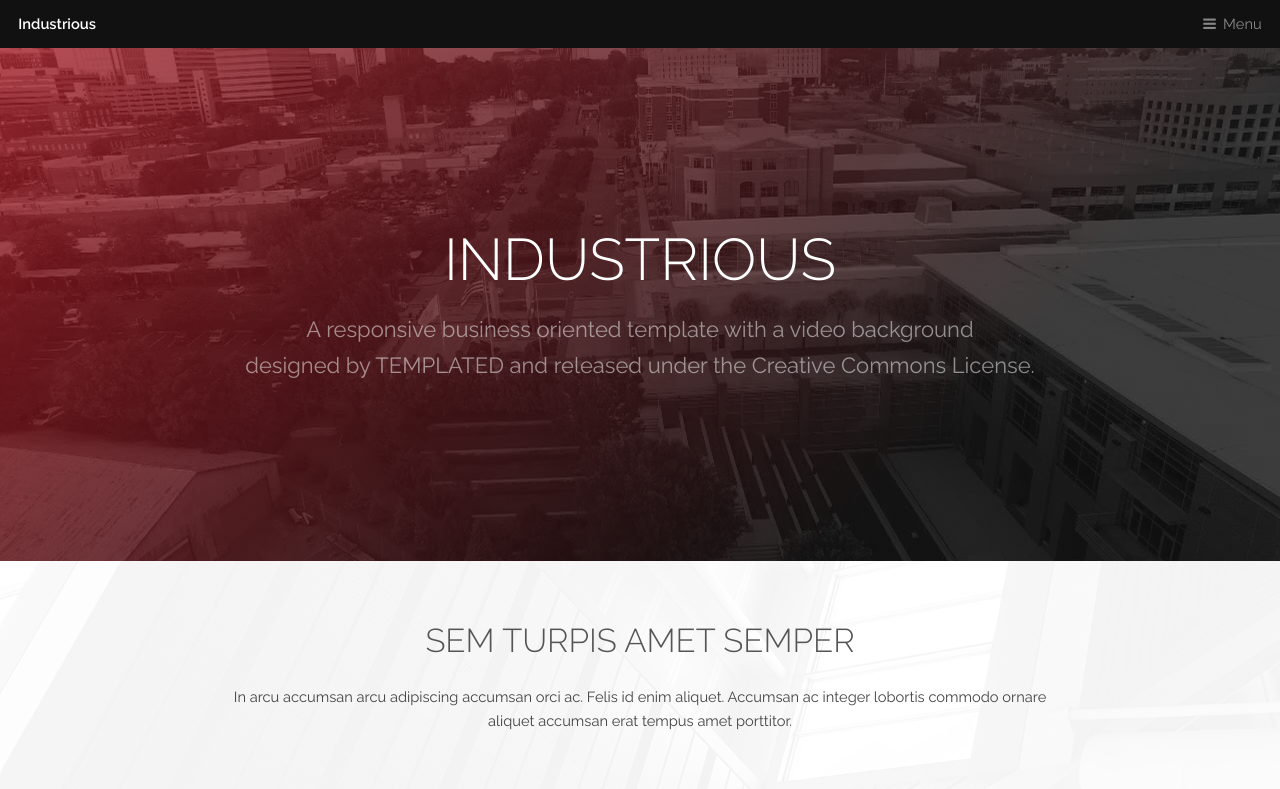
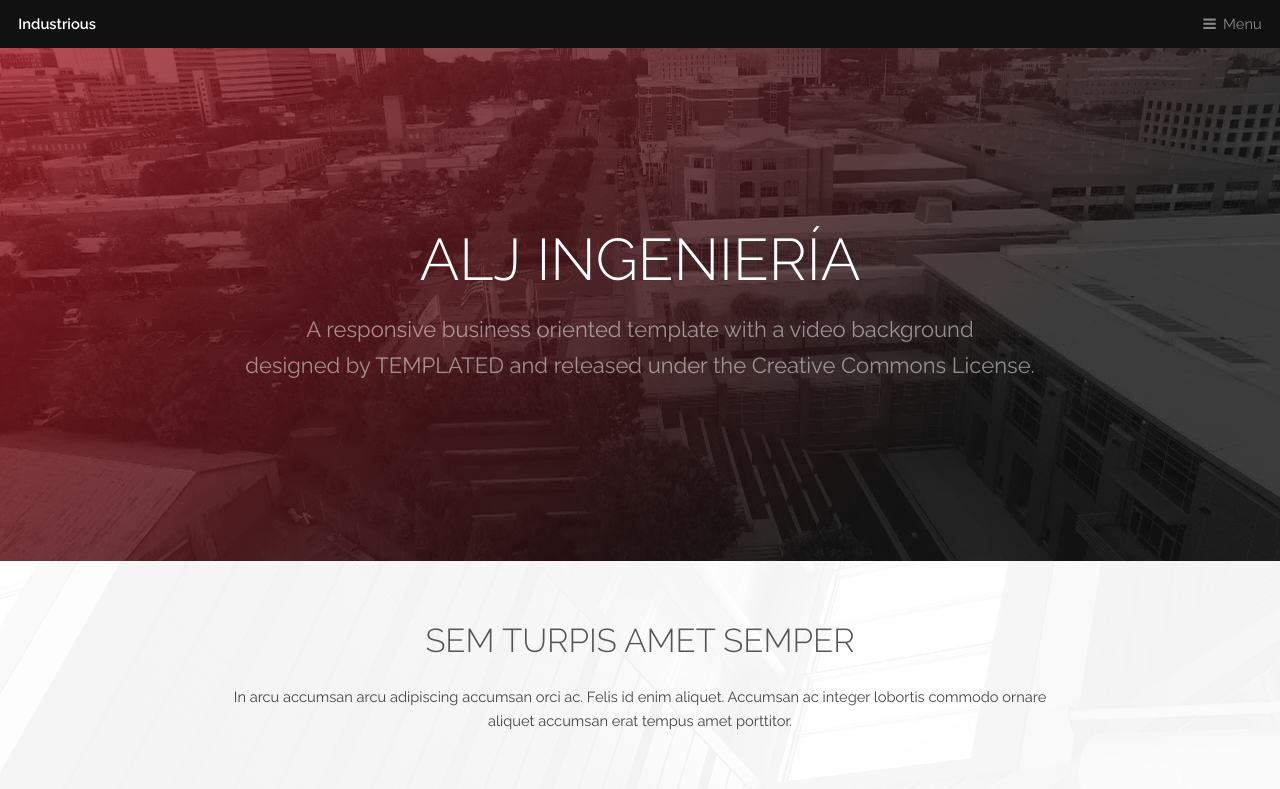
Before and after one commit to atalamilla/atalamilla.github.io, a plain HTML site: page index.html in a window 1280 px wide. Shown: the top 789 px of the page. Drawn offline with Linux system fonts and the light colour scheme; files whose address does not match are found by name.

Commit message:
Update index.html

```diff
--- a/index.html
+++ b/index.html
@@ -6,7 +6,7 @@
 -->
 <html>
 	<head>
-		<title>Industrious by TEMPLATED</title>
+		<title>ALJ Ingeniería</title>
 		<meta charset="utf-8" />
 		<meta name="viewport" content="width=device-width, initial-scale=1, user-scalable=no" />
 		<meta name="description" content="" />
@@ -35,7 +35,7 @@
 		<!-- Banner -->
 			<section id="banner">
 				<div class="inner">
-					<h1>Industrious</h1>
+					<h1>ALJ Ingeniería</h1>
 					<p>A responsive business oriented template with a video background<br />
 					designed by <a href="https://templated.co/">TEMPLATED</a> and released under the Creative Commons License.</p>
 				</div>
```
